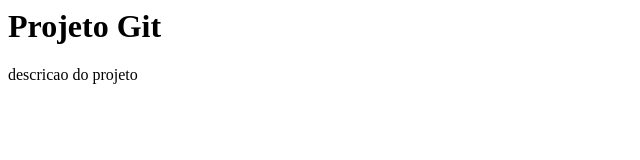
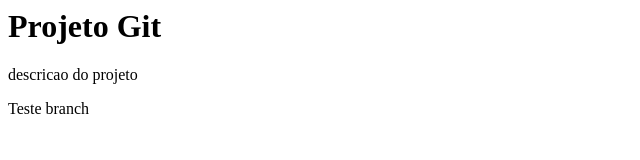
Before and after one commit to toniarc/curso-git, a plain HTML site: page index.html in a window 1280 px wide. Shown: the whole page, without its empty margins (0-640 px from the left). Drawn offline with Linux system fonts and the light colour scheme.

Commit message:
teste branch

```diff
--- a/index.html
+++ b/index.html
@@ -3,5 +3,7 @@
 	<body>
 		<h1>Projeto Git</h1>
 		<p>descricao do projeto</p>
+
+		<p>Teste branch</p>
 	<body>
 </html>
```
